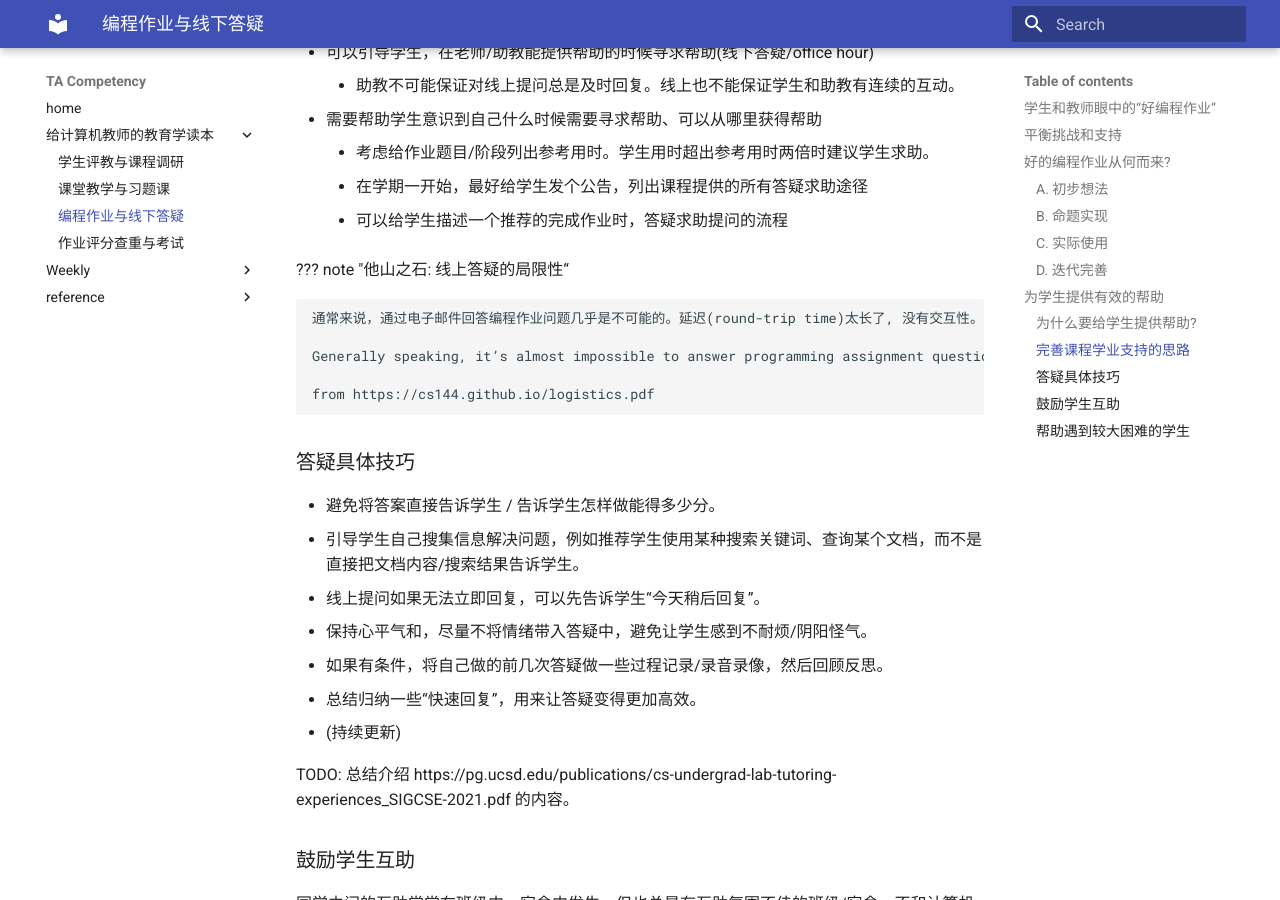
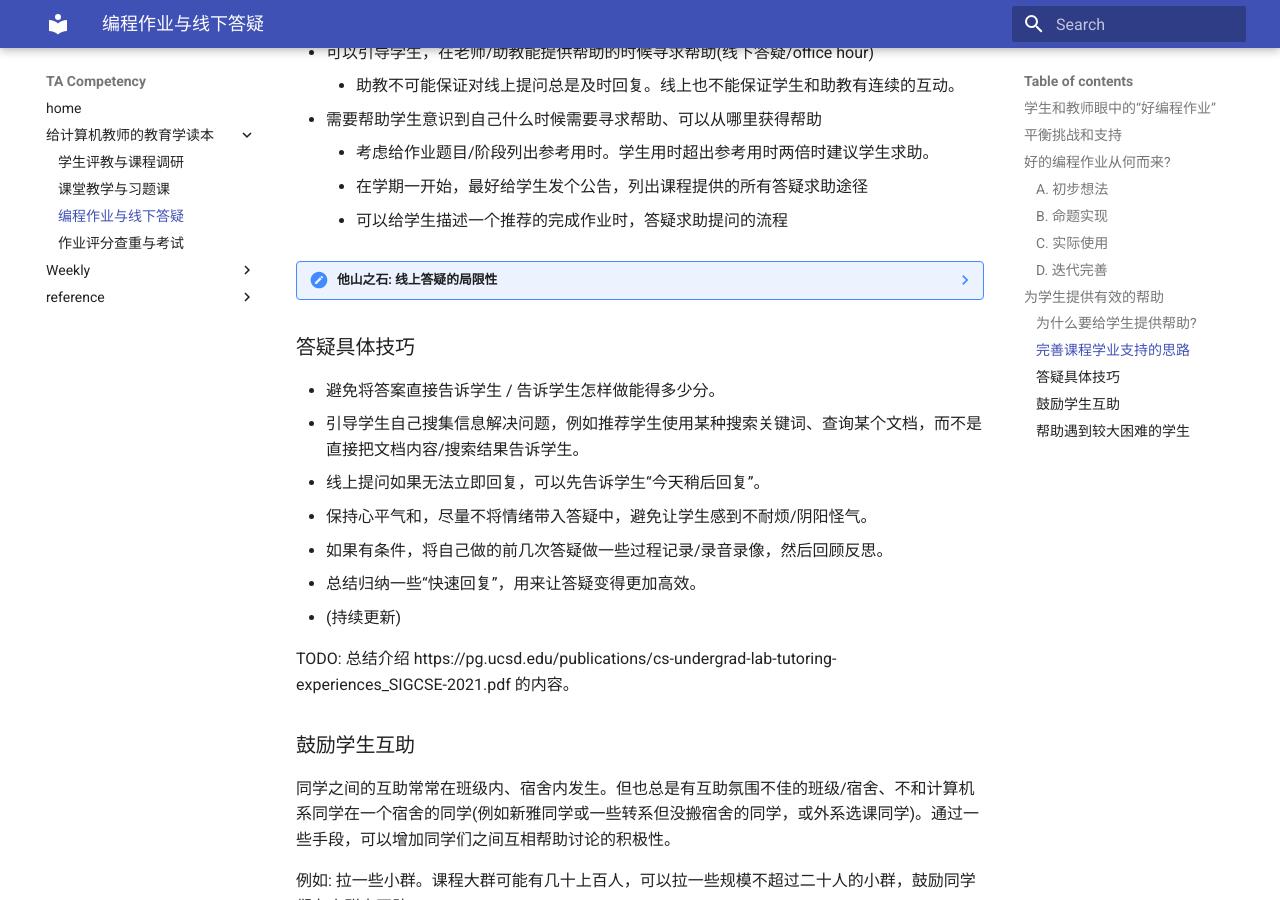
Before and after one commit to THUCSTAC/TAC, an MkDocs documentation site: the page built from docs/textbook/Assignment&OfficeHour.md, in a window 1280 px wide and 900 px high, scrolled down 6852 px. Built offline with MkDocs 1.6.1 and Material for MkDocs 9.7.7, drawn with Linux system fonts in a browser that asks for light colours.

Commit message:
fix typo

```diff
--- a/docs/textbook/Assignment&OfficeHour.md
+++ b/docs/textbook/Assignment&OfficeHour.md
@@ -256,7 +256,7 @@ CS TA's Weekly 每周更新一个符合“好编程作业”标准的作业供
     - 在学期一开始，最好给学生发个公告，列出课程提供的所有答疑求助途径
     - 可以给学生描述一个推荐的完成作业时，答疑求助提问的流程
 
-??? note "他山之石: 线上答疑的局限性“
+??? note "他山之石: 线上答疑的局限性"
 
     通常来说，通过电子邮件回答编程作业问题几乎是不可能的。延迟(round-trip time)太长了, 没有交互性。电子邮件讨论最终常常退化到请助教帮你找出一个bug，这不是很有教育意义。因此，请来线下答疑讨论编程作业问题。
 
```
